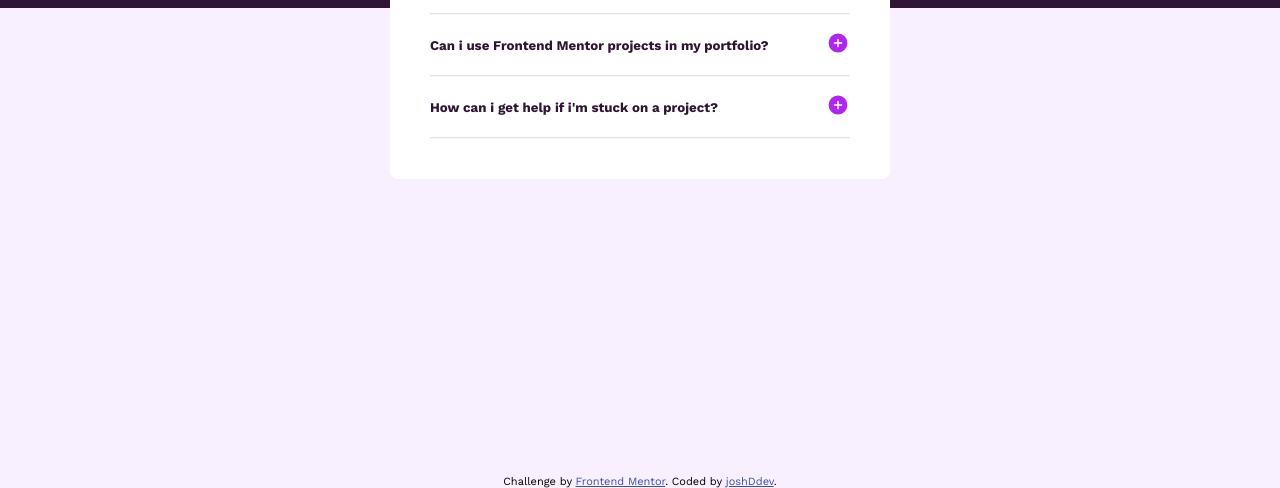
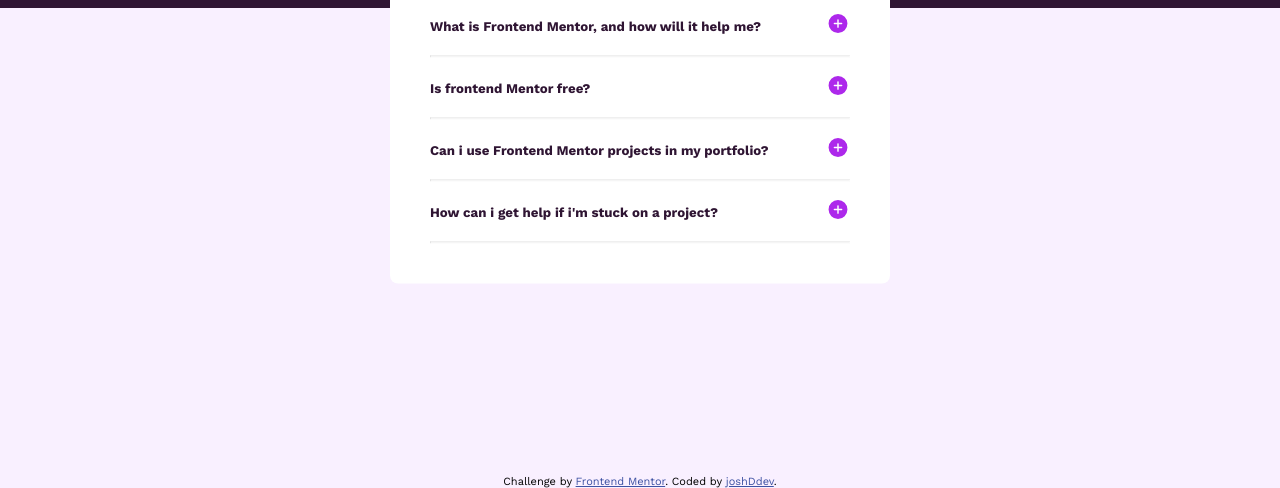
Before and after one commit to JoshBolu/faq-accordion-main, a plain HTML site: page index.html in a window 1280 px wide. Shown: the part 312-800 px from the top of the page. Drawn offline with nearby package versions, Linux system fonts and the light colour scheme.

Commit message:
Improvedd update
Added a more descriptive understanding of the progam

```diff
--- a/style.css
+++ b/style.css
@@ -40,9 +40,9 @@
     background-color: white;
     width: 500px;
     border-radius: 8px;
-    top: 100px;
+    top: 50%;
     left: 50%;
-    transform: translate(-50%);
+    transform: translate(-50%, -50%);
     padding: 40px;
 }
 .faq-logo{
```
Also changed, not shown: laptopview.png (added), mobileview.png (added), tabletview.png (added), 1 other file.
